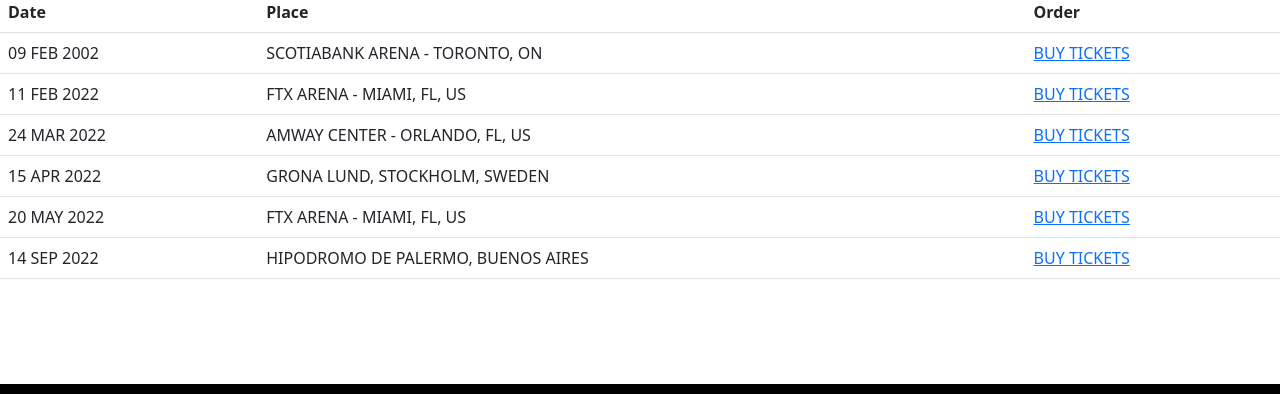
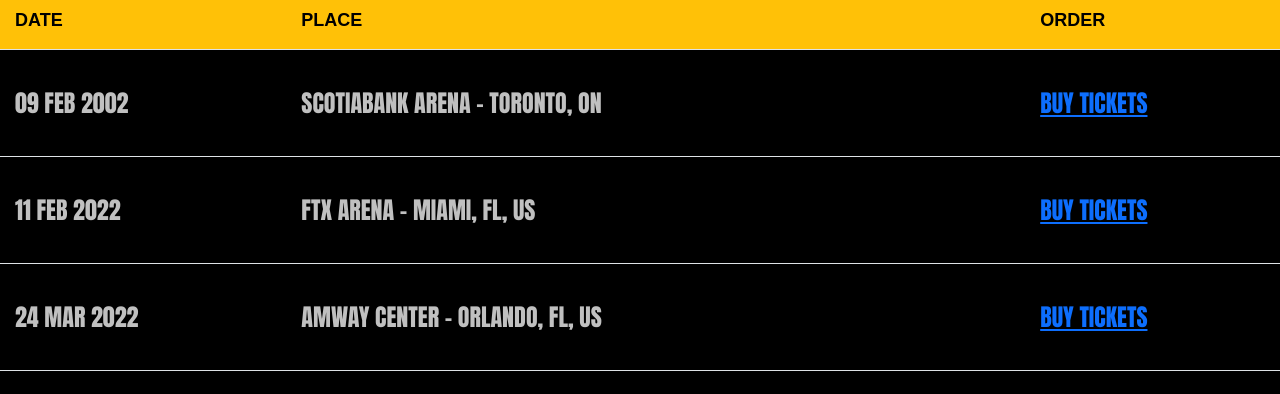
Before and after one commit to gerardo-barrionuevo/dua-lipa, a website: page paginas/dates.html in a window 1280 px wide. Shown: the part 322-716 px from the top of the page. Drawn offline with nearby package versions, Linux system fonts and the light colour scheme.

Commit message:
fix dates

```diff
--- /dev/null
+++ b/scss/components/_dates.scss
@@ -0,0 +1,26 @@
+.dates {
+    font-family: Impact;
+    background-color: black;
+    border-collapse: collapse;
+    width: 100%;
+
+    & td {
+        font-size: 24px;
+        padding-top: 35px;
+        padding-bottom: 35px;
+        padding-left: 15px;
+        color: rgb(192, 192, 192);
+    }
+
+    & th {
+        font-family: 'Arial Narrow Bold', sans-serif;
+        text-transform: uppercase;
+        font-size: 18px;
+        padding: 15px;
+        text-align: left;
+        color: black;
+        background-color: $colorPrincipal;
+
+    }
+
+}
--- a/scss/main.scss
+++ b/scss/main.scss
@@ -2,4 +2,5 @@
 @import "./components/footer";
 @import "./components/header";
 @import "./components/music";
-@import "./components/bio"
+@import "./components/bio";
+@import "./components/dates"
--- a/style.css
+++ b/style.css
@@ -177,10 +177,3 @@
         padding: 15px;
     }
 }
-
-@media all and (max-width:320px) {
-    .logo {
-        padding-top: 20px;
-        height: 80px;
-    }
-}
```
Also changed, not shown: paginas/store.html (+3 -1 lines), css/main.css.
